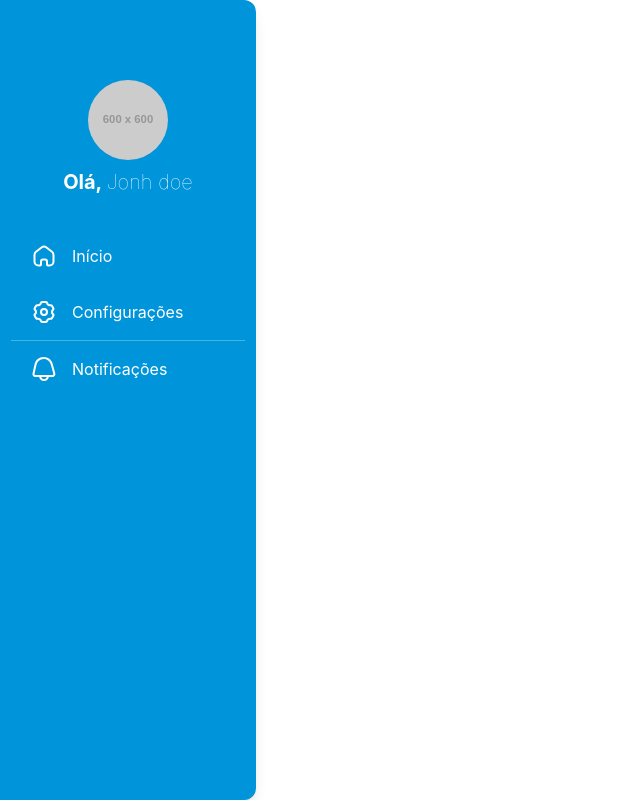
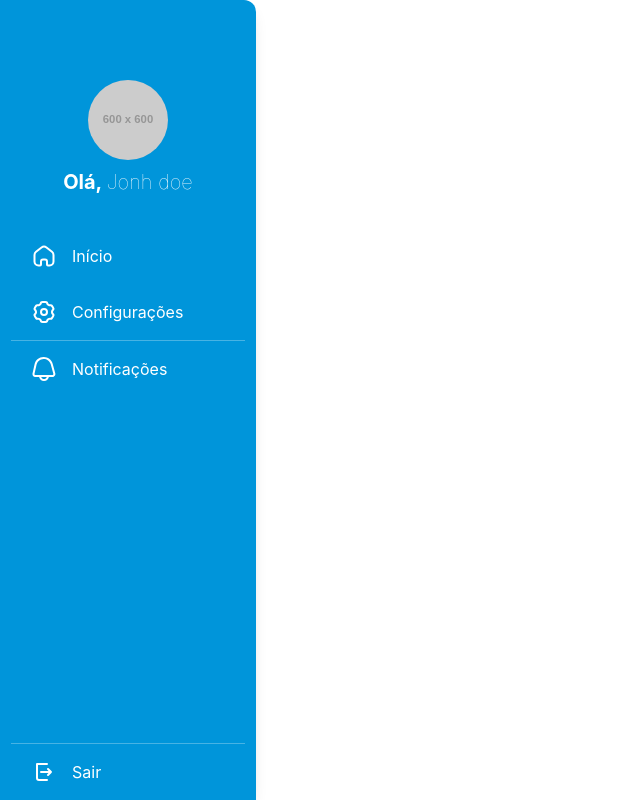
Before and after one commit to cpt-ufal-arapiraca/ace6-integracao, a React (Create React App) app: page / in a window 1280 px wide. Shown: the whole page, without its empty margins (0-640 px from the left). Built offline with nearby package versions, Linux system fonts and the light colour scheme.

Commit message:
feat: create sidebar footer

```diff
--- /dev/null
+++ b/src/components/sidebar/sidebar-footer.js
@@ -0,0 +1,16 @@
+import SidebarButton from "./sidebar-button";
+import Separator from "./sidebar-separator";
+import logout from "../../assets/icons/logout.svg"
+
+function SidebarFooter(){
+    return(
+        <div className="w-full flex flex-col items-center absolute bottom-0">
+            <Separator/>
+            <SidebarButton
+                icon={logout}
+                title="Sair"
+            />
+        </div>
+    )
+}
+export default SidebarFooter;
--- a/src/components/sidebar/sidebar.js
+++ b/src/components/sidebar/sidebar.js
@@ -4,10 +4,11 @@ import UserInfo from "./user-info";
 import home from "../../assets/icons/home.svg"
 import settings from "../../assets/icons/settings.svg"
 import notifications from "../../assets/icons/notifications.svg"
+import SidebarFooter from "./sidebar-footer";
 
 function Sidebar(){
     return(
-        <div className="w-1/5 h-screen bg-primary rounded-r-xl flex flex-col items-center shadow-lg">
+        <div className="w-1/5 h-screen bg-primary rounded-r-xl flex flex-col items-center shadow-lg relative">
             <UserInfo
             name="Jonh doe"
             picture="{picture}"></UserInfo>
@@ -25,6 +26,7 @@ function Sidebar(){
                 title="Notificações"
                 icon={notifications}
             />
+            <SidebarFooter/>
         </div>
     )
 }
```
Also changed, not shown: src/assets/icons/logout.svg (added).
